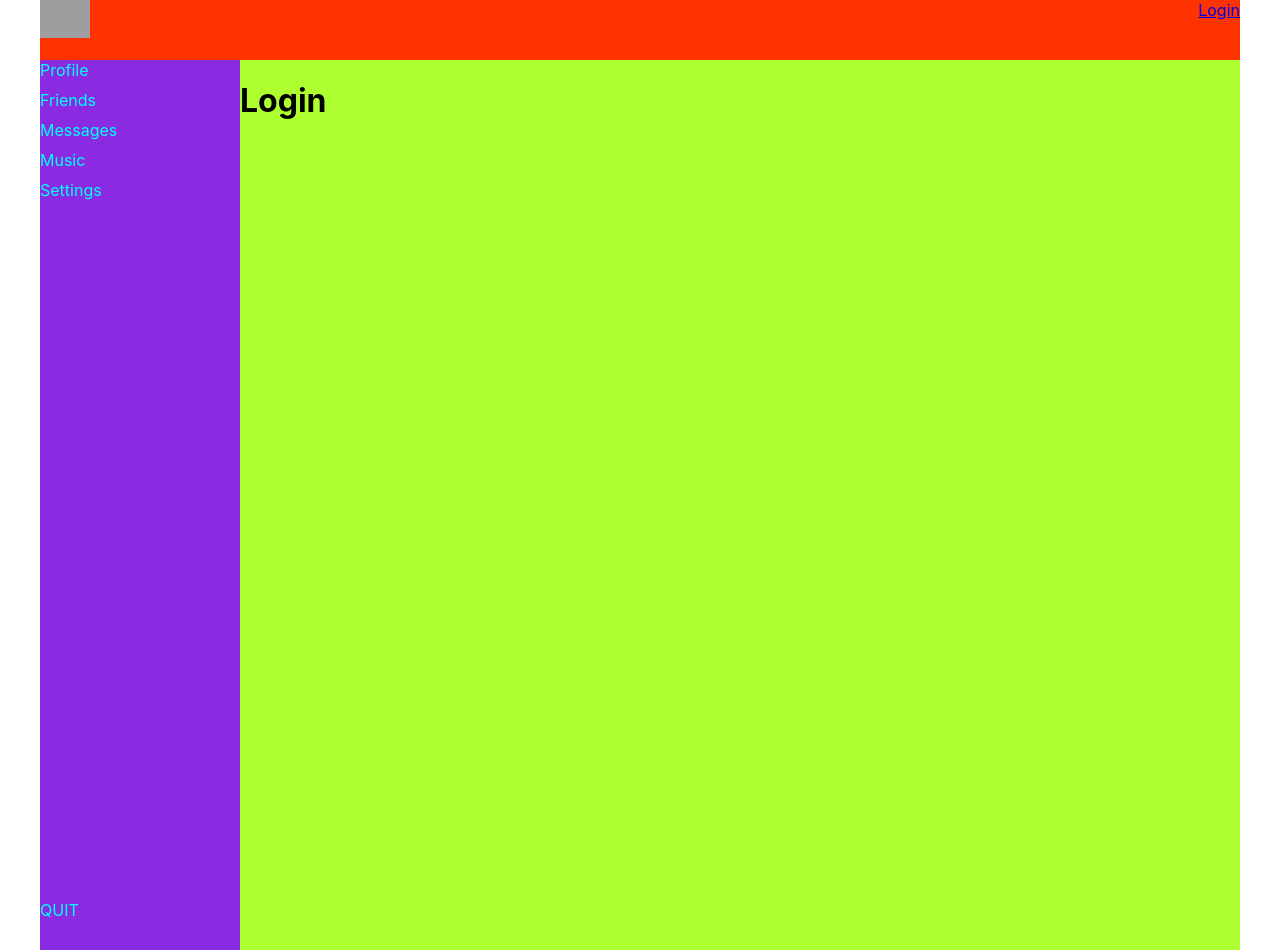
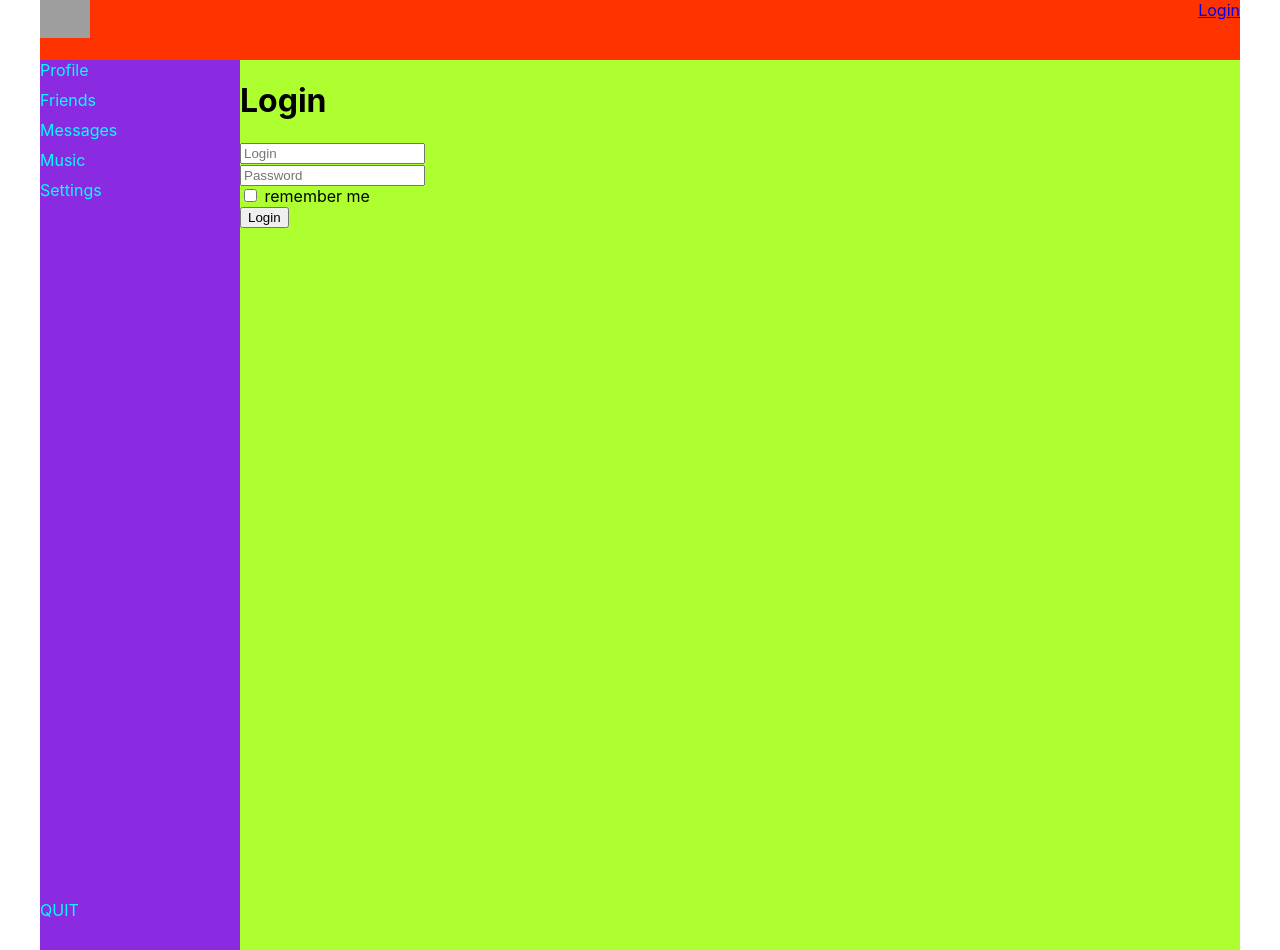
Before and after one commit to Sallagar/React, a React (Create React App) app: page /login in a window 1280 px wide. Built offline with nearby package versions, Linux system fonts and the light colour scheme; no server answers; grey boxes are pictures that could not be loaded.

Commit message:
add form

```diff
--- a/package.json
+++ b/package.json
@@ -13,6 +13,7 @@
     "react-router-dom": "^6.8.1",
     "react-scripts": "5.0.1",
     "redux": "^4.2.1",
+    "redux-form": "^8.3.10",
     "redux-thunk": "^2.4.2",
     "web-vitals": "^2.1.4"
   },
--- a/src/components/Login/Login.jsx
+++ b/src/components/Login/Login.jsx
@@ -1,7 +1,42 @@
-import React from "react";
+import React from 'react';
+import {Field, reduxForm} from "redux-form";
+
+const LoginForm = (props) => {
+    return (
+        <form onSubmit={props.handleSubmit}>
+            <div>
+                <Field placeholder={"Login"}
+                name={"login"}
+                component={"input"}/>
+            </div>
+            <div>
+                <Field placeholder={"Password"}
+                name={"password"}
+                component={"input"}/>
+            </div>
+            <div>
+                <Field component={"input"}
+                name={"rememberMe"}
+                type={"checkbox"}/> remember me
+            </div>
+            <div>
+                <button>Login</button>
+            </div>
+        </form>
+    )
+}
+
+const LoginReduxForm =  reduxForm({form: 'login'})(LoginForm)
 
 const Login = (props) => {
-    return <h1>Login</h1>
+    const onSubmit = (formData) => {
+        console.log(formData);
+    }
+
+    return <div>
+        <h1>Login</h1>
+        <LoginReduxForm onSubmit={onSubmit} />
+    </div>
 }
 
-export default Login
+export default Login;
--- a/src/redux/redux-store.js
+++ b/src/redux/redux-store.js
@@ -4,7 +4,9 @@
 import sidebarReduser from './sidebar-reduser';
 import usersReduser from './users-reducer';
 import authReduser from './auth-reduser';
-import thunkMiddleware from 'redux-thunk'
+import thunkMiddleware from 'redux-thunk';
+import { reducer as formReducer } from 'redux-form'
+
 
 
 const reducers = combineReducers ({
@@ -13,6 +15,8 @@
     sidebar: sidebarReduser,
     usersPage: usersReduser,
     auth: authReduser,
+    form: formReducer,
+
 })
 
 const store = createStore(reducers, applyMiddleware (thunkMiddleware))
```
Also changed, not shown: 1 other file (tests, documents, lock files or other folders).
